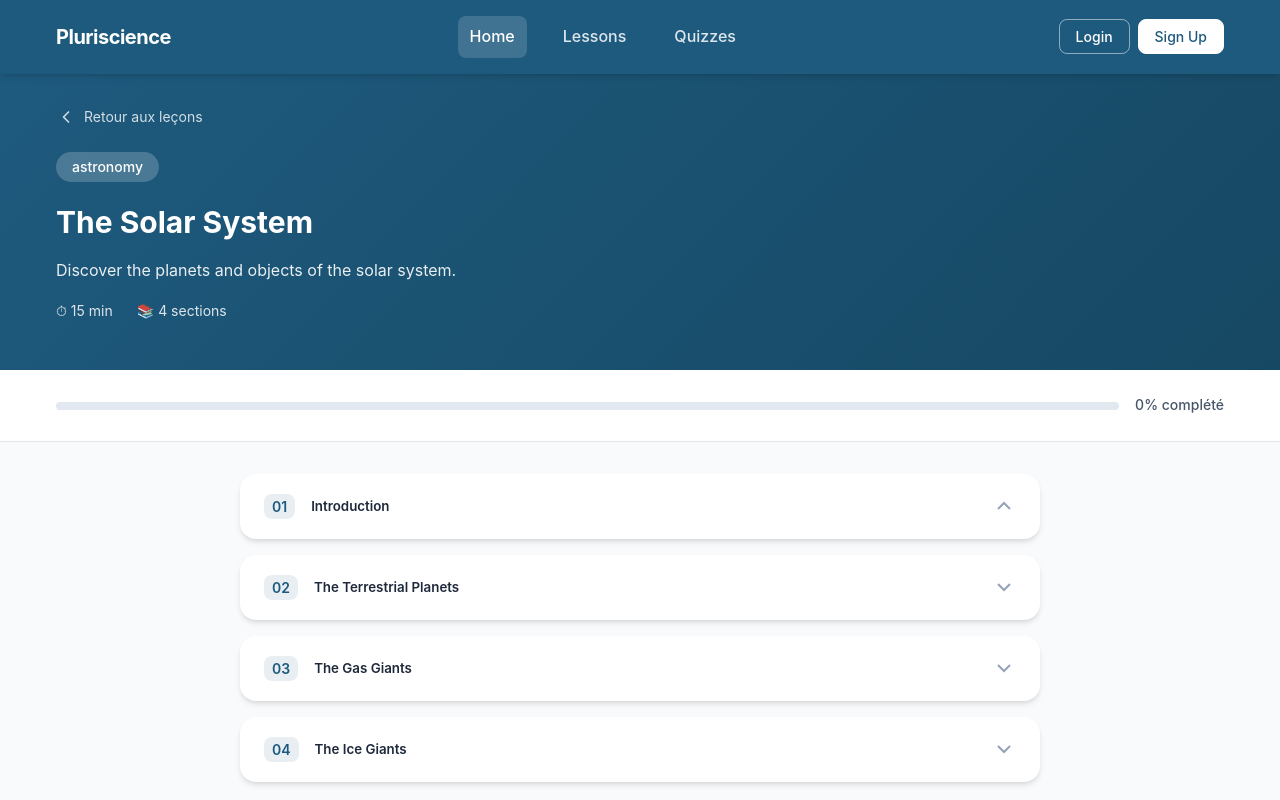
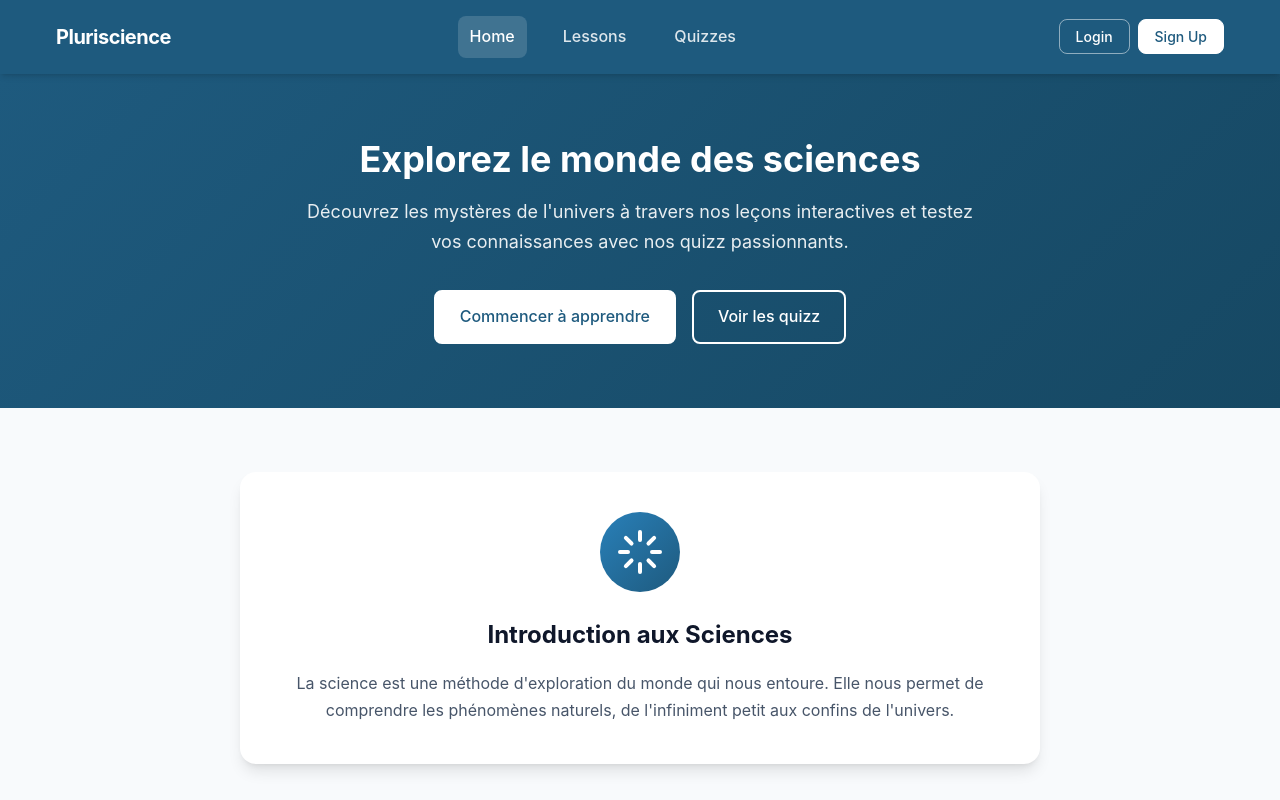
Before and after one commit to guillaumepenn/projet_web_s6, a Vue app in the folder client/: page /#/home in a window 1280 px wide. Shown: the top 800 px of the page. Built offline with nearby package versions, Linux system fonts and the light colour scheme.

Commit message:
explications router

```diff
--- a/client/src/App.vue
+++ b/client/src/App.vue
@@ -1,8 +1,8 @@
 <template>
     <Navbar/>
     <main>
-      <!--<router-view> </router-view>-->
-      <Lesson :LessonId="1"/>
+      <!--The router isn't working, so we've adapted the functions so that they don't use Vue Router-->
+      <router-view> </router-view>
     </main>
     <AppFooter/>
 </template>
@@ -10,14 +10,12 @@
 <script>
 import Navbar from './components/NavbarComp.vue'
 import AppFooter from './components/FooterComp.vue'
-import Lesson from './views/LessonView.vue'
 
 export default {
   name: 'App',
   components: {
     Navbar,
     AppFooter,
-    Lesson
   }
 }
 </script>
```
